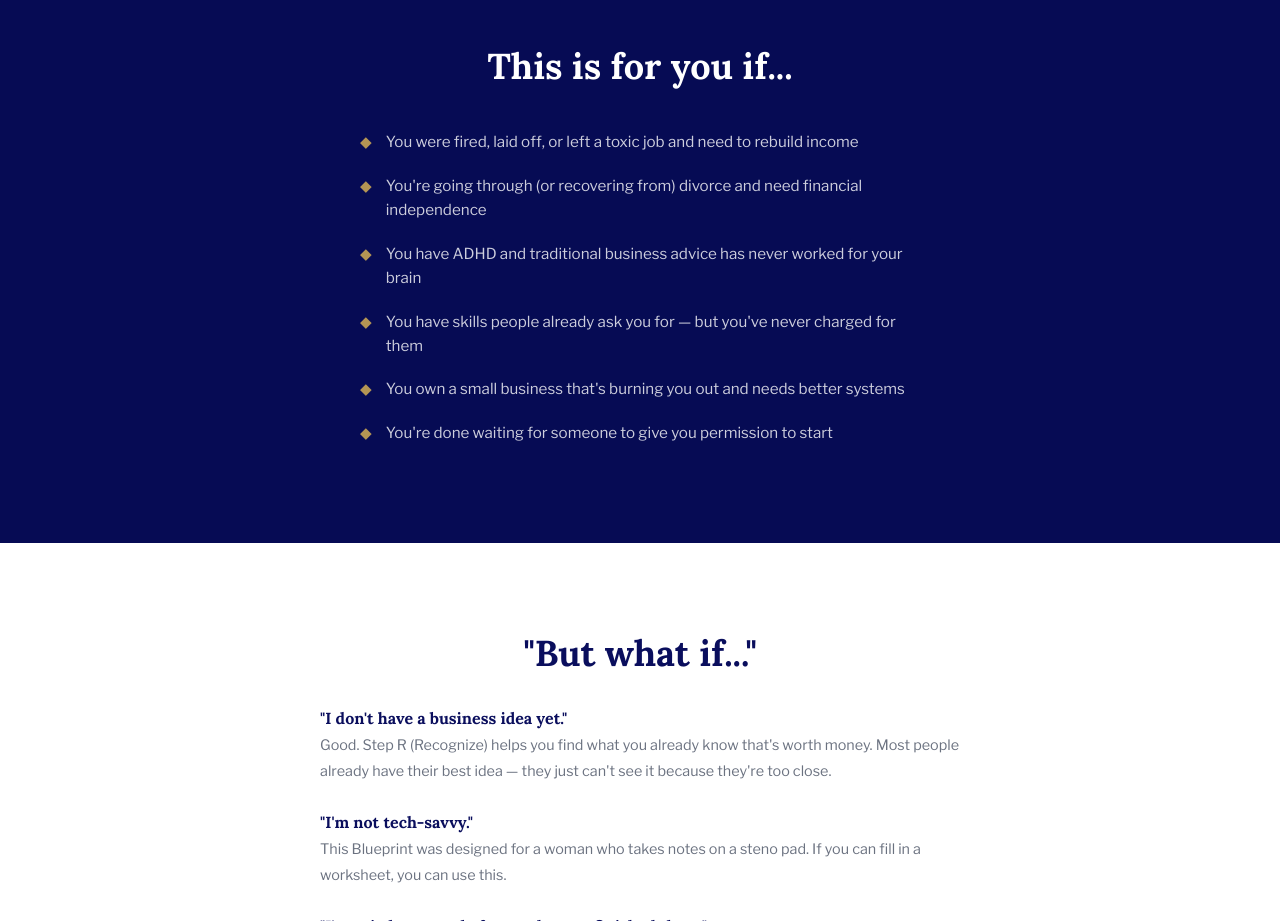
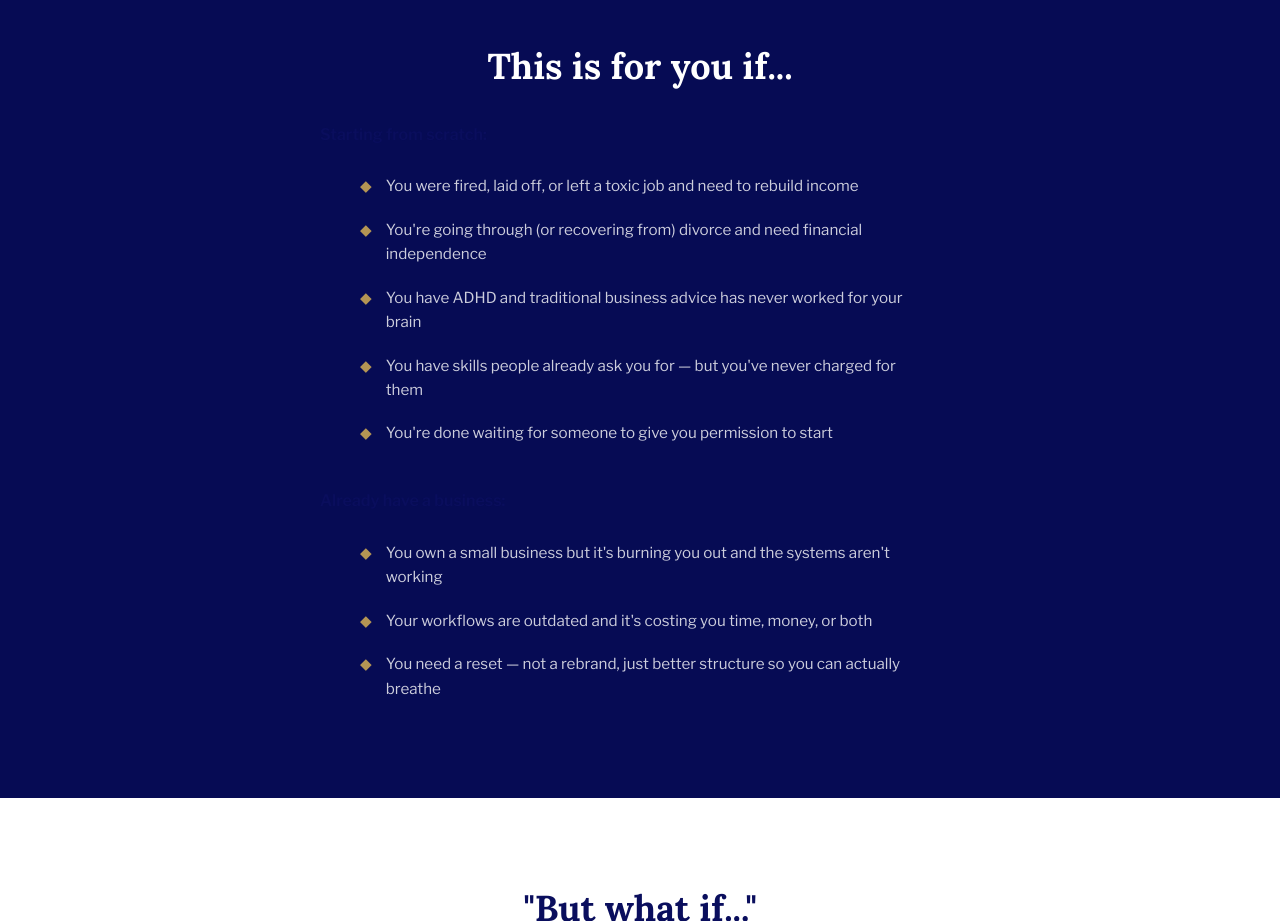
Before and after one commit to niikki0071/rebuiltandrewired-site, a plain HTML site: page buy.html in a window 1280 px wide. Shown: the part 1160-2081 px from the top of the page. Drawn offline with nearby package versions, Linux system fonts and the light colour scheme.

Commit message:
update buy page + fix about meta description
- Split "This is for you" into two groups: Starting from Scratch + Already Have a Business
- Added small business owner pain points (outdated systems, need a reset)
- Fixed about.html meta description (removed "wrongful termination", "single parent", "three businesses")

Co-Authored-By: Claude Opus 4.6 (1M context) <noreply@anthropic.com>

```diff
--- a/buy.html
+++ b/buy.html
@@ -64,13 +64,19 @@
     <section class="section who-for">
         <div class="container-narrow fade-in">
             <h2>This is for you if...</h2>
+            <p style="font-weight:600; color:var(--navy); margin-bottom:1rem;">Starting from scratch:</p>
             <ul class="who-list">
                 <li>You were fired, laid off, or left a toxic job and need to rebuild income</li>
                 <li>You're going through (or recovering from) divorce and need financial independence</li>
                 <li>You have ADHD and traditional business advice has never worked for your brain</li>
                 <li>You have skills people already ask you for — but you've never charged for them</li>
-                <li>You own a small business that's burning you out and needs better systems</li>
                 <li>You're done waiting for someone to give you permission to start</li>
+            </ul>
+            <p style="font-weight:600; color:var(--navy); margin-top:2rem; margin-bottom:1rem;">Already have a business:</p>
+            <ul class="who-list">
+                <li>You own a small business but it's burning you out and the systems aren't working</li>
+                <li>Your workflows are outdated and it's costing you time, money, or both</li>
+                <li>You need a reset — not a rebrand, just better structure so you can actually breathe</li>
             </ul>
         </div>
     </section>
```
Also changed, not shown: about.html (+1 -1 lines).
